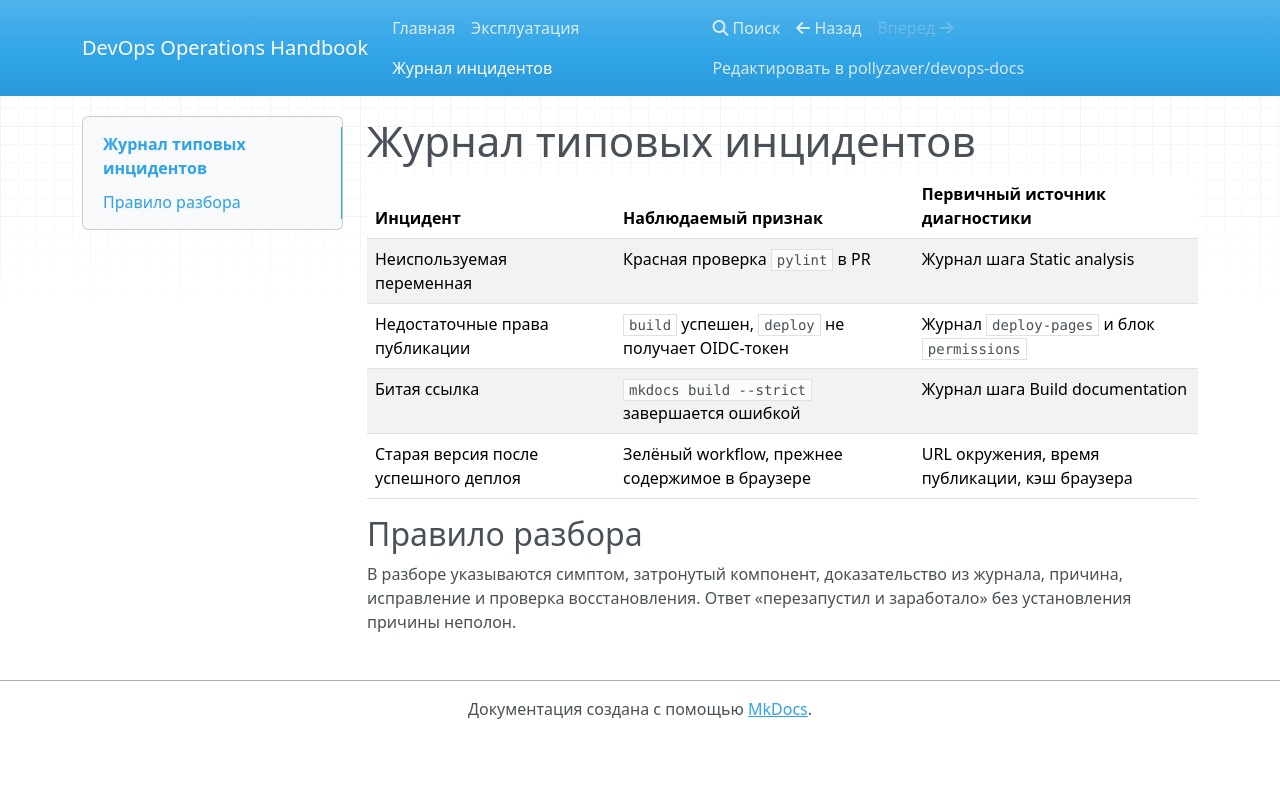
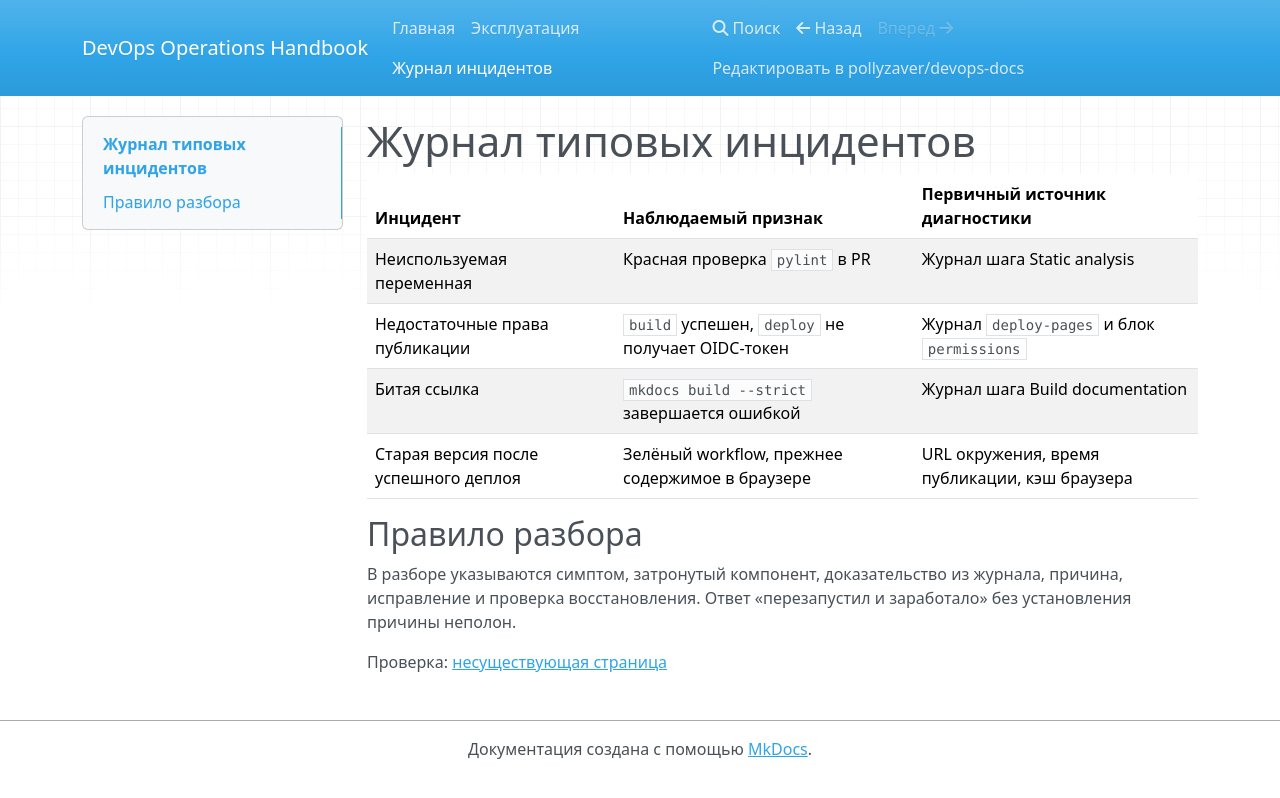
Before and after one commit to pollyzaver/devops-docs, an MkDocs documentation site: the page built from docs/incidents.md, in a window 1280 px wide. Shown: the top 798 px of the page. Built offline with MkDocs 1.6.1, drawn with Linux system fonts in a browser that asks for light colours; nearby versions of some CDN libraries.

Commit message:
docs: add test broken link

```diff
--- a/docs/incidents.md
+++ b/docs/incidents.md
@@ -12,3 +12,5 @@
 В разборе указываются симптом, затронутый компонент, доказательство из журнала,
 причина, исправление и проверка восстановления. Ответ «перезапустил и заработало»
 без установления причины неполон.
+
+Проверка: [несуществующая страница](missing-page.md)
```
